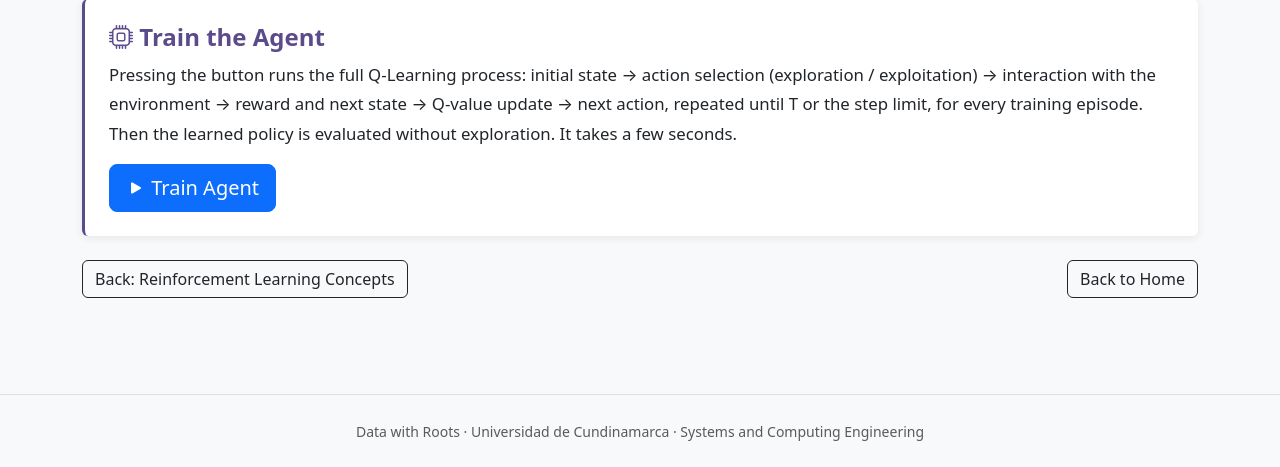
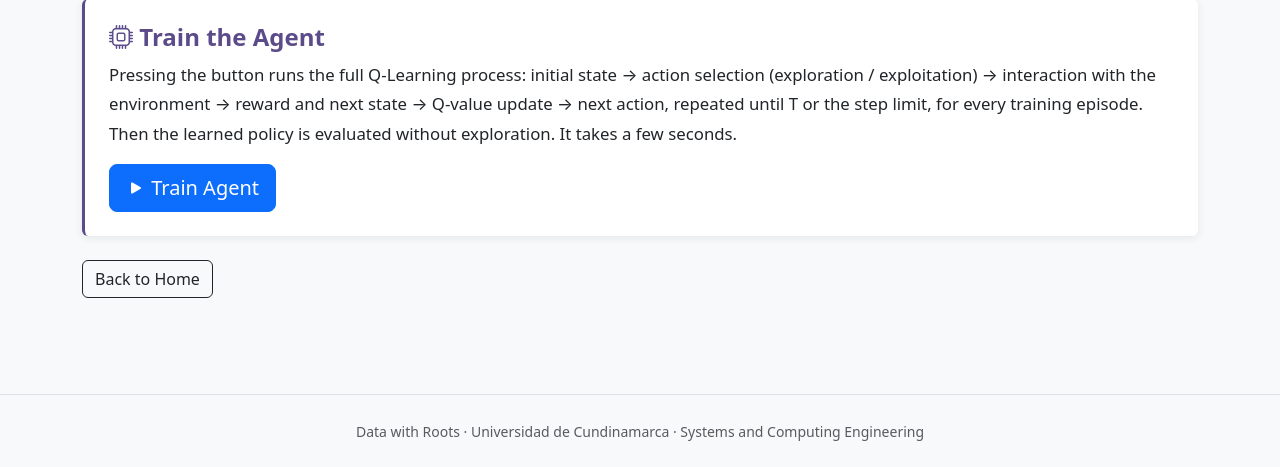
Before and after one commit to samucr27/Machine-Learning-Act1, a Flask app: page /reinforcement-learning/application in a window 1280 px wide. Shown: the part 2580-3047 px from the top of the page. Run offline with Flask 3, Linux system fonts and the light colour scheme; some libraries are stand-ins or nearby versions.

Commit message:
Refactor navigation buttons in reinforcement learning application page

```diff
--- a/templates/rl_application.html
+++ b/templates/rl_application.html
@@ -327,10 +327,8 @@
     </div>
     {% endif %}
 
-    <div class="d-flex justify-content-between align-items-center mb-5">
-        <a href="{{ url_for('rl_concepts') }}" class="btn btn-outline-dark">Back: Reinforcement Learning Concepts</a>
-        <a href="{{ url_for('home') }}" class="btn btn-outline-dark">Back to Home</a>
-    </div>
+    <div class="mb-5">
+    <a href="{{ url_for('home') }}" class="btn btn-outline-dark">Back to Home</a>
 </div>
 
 <script>
```
